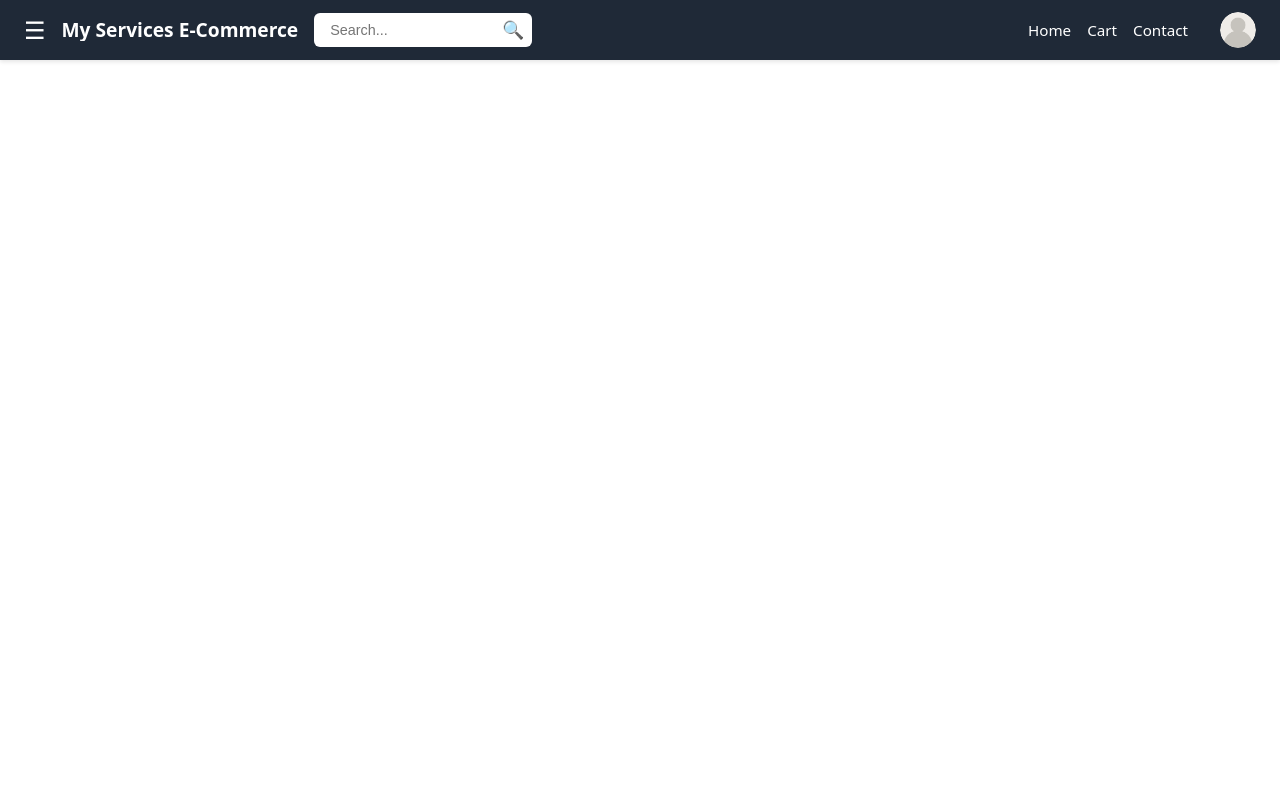
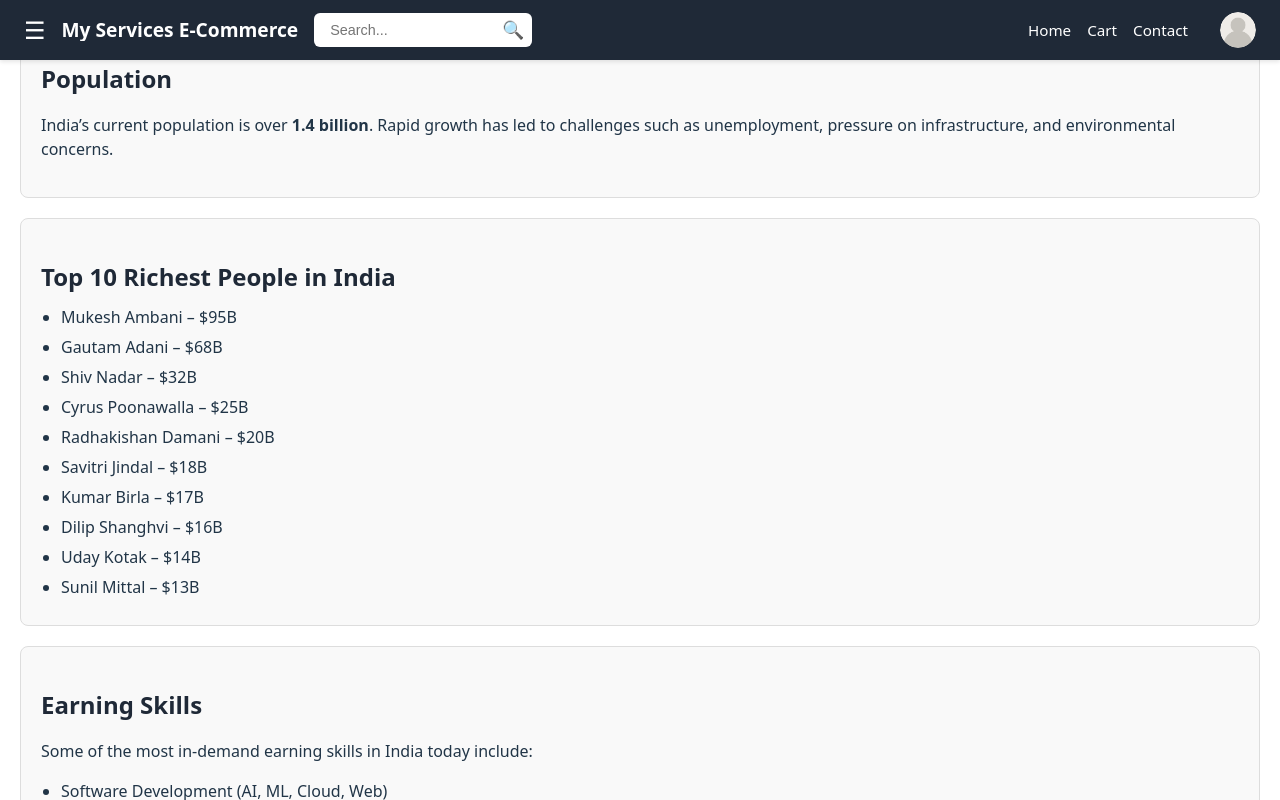
Before and after one commit to Satyakammaurya123/my_services, a React (Vite) app: page /betterIndia in a window 1280 px wide. Shown: the top 800 px of the page. Built offline with nearby package versions, Linux system fonts and the light colour scheme.

Commit message:
adding some more frontend features

```diff
--- a/src/components/Sidebar.jsx
+++ b/src/components/Sidebar.jsx
@@ -8,7 +8,9 @@ export default function Sidebar({ isOpen }) {
         <li><Link to="/option1">Option 1</Link></li>
         <li><Link to="/option2">Option 2</Link></li>
         <li><Link to="/option3">Option 3</Link></li>
-        <li><Link to="/option4">BetterIndia</Link></li>
+        {/* <li><Link to="/option4">BetterIndia</Link></li> */}
+        <li><Link to="/betterIndia">BetterIndia</Link></li>
+
         <li><Link to="/option5">Muktivedant</Link></li>
       </ul>
     </div>
--- /dev/null
+++ b/src/pages/BetterIndia.css
@@ -0,0 +1,34 @@
+.better-india-container {
+  display: flex;
+  flex-direction: column;
+  gap: 20px;
+  padding: 20px;
+}
+
+.info-box {
+  border: 1px solid #ddd;
+  padding: 20px;
+  border-radius: 8px;
+  background: #f9f9f9;
+}
+
+.info-box h2 {
+  margin-bottom: 10px;
+  color: #1f2937;
+}
+
+.info-box ul {
+  margin: 0;
+  padding-left: 20px;
+}
+
+.info-box li {
+  margin-bottom: 6px;
+}
+
+/* Responsive */
+@media (max-width: 768px) {
+  .better-india-container {
+    padding: 10px;
+  }
+}
--- a/src/pages/BetterIndia.jsx
+++ b/src/pages/BetterIndia.jsx
@@ -0,0 +1,50 @@
+import "./BetterIndia.css";
+
+export default function BetterIndia() {
+  return (
+    <div className="better-india-container">
+      {/* Population Box */}
+      <div className="info-box">
+        <h2>Population</h2>
+        <p>
+          India’s current population is over <strong>1.4 billion</strong>.
+          Rapid growth has led to challenges such as unemployment, pressure on
+          infrastructure, and environmental concerns.
+        </p>
+      </div>
+
+      {/* Top Rich People Box */}
+      <div className="info-box">
+        <h2>Top 10 Richest People in India</h2>
+        <ul>
+          <li>Mukesh Ambani – $95B</li>
+          <li>Gautam Adani – $68B</li>
+          <li>Shiv Nadar – $32B</li>
+          <li>Cyrus Poonawalla – $25B</li>
+          <li>Radhakishan Damani – $20B</li>
+          <li>Savitri Jindal – $18B</li>
+          <li>Kumar Birla – $17B</li>
+          <li>Dilip Shanghvi – $16B</li>
+          <li>Uday Kotak – $14B</li>
+          <li>Sunil Mittal – $13B</li>
+        </ul>
+      </div>
+
+      {/* Earning Skills Box */}
+      <div className="info-box">
+        <h2>Earning Skills</h2>
+        <p>
+          Some of the most in-demand earning skills in India today include:
+        </p>
+        <ul>
+          <li>Software Development (AI, ML, Cloud, Web)</li>
+          <li>Data Science & Analytics</li>
+          <li>Digital Marketing</li>
+          <li>Content Creation</li>
+          <li>Stock Market & Investment Strategies</li>
+          <li>Entrepreneurship</li>
+        </ul>
+      </div>
+    </div>
+  );
+}
--- a/src/routes/AppRoutes.jsx
+++ b/src/routes/AppRoutes.jsx
@@ -5,9 +5,10 @@ import Option2 from '../pages/Option2';
 import Option3 from '../pages/Option3';
 import Contact from '../pages/Contact'; // ✅ Added Contact
 import Cart from '../pages/Cart';       // ✅ Added Cart
+import BetterIndia from "../pages/BetterIndia";
 
 // Add Option4, Option5
-
+//sidebar me bhi chnages krne padte hai
 export default function AppRoutes() {
   return (
     <Routes>
@@ -17,6 +18,7 @@ export default function AppRoutes() {
       <Route path="/option3" element={<Option3 />} />
       <Route path="/contact" element={<Contact />} /> {/* ✅ Added Contact route */}
       <Route path="/cart" element={<Cart />} />       {/* ✅ Added Cart route */}
+      <Route path="/betterIndia" element={<BetterIndia />} />
 
       {/* Add the rest similarly */}
     </Routes>
```
